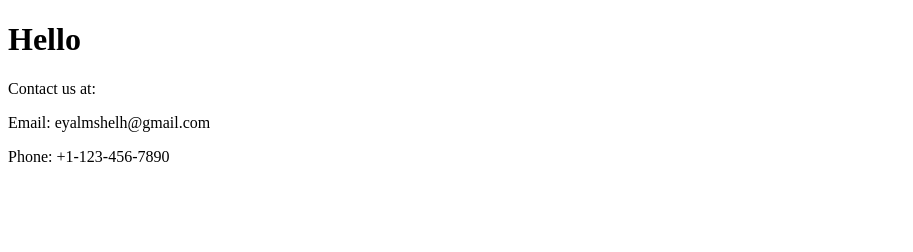
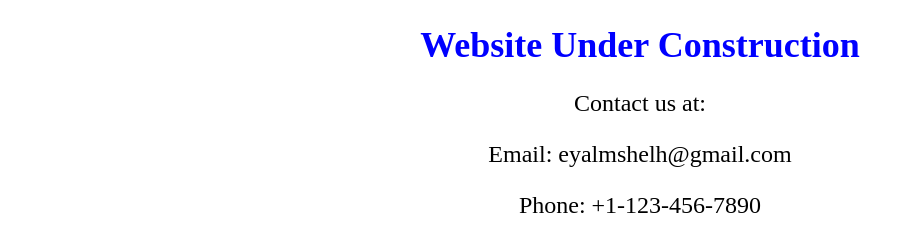
Before and after one commit to eyalmshelh/eyal, a plain HTML site: page index.html in a window 1280 px wide. Shown: the whole page, without its empty margins (0-913 px from the left). Drawn offline with Linux system fonts and the light colour scheme.

Commit message:
index.html

```diff
--- a/index.html
+++ b/index.html
@@ -1,10 +1,22 @@
 <!DOCTYPE html>
 <html>
 <head>
-    <title>Hello Page</title>
+    <title>Website Under Construction</title>
+    <style>
+        body {
+            text-align: center; /* Center-align the content */
+        }
+        h1 {
+            color: blue; /* Set the text color to blue */
+            font-size: 36px; /* Increase the font size */
+        }
+        p {
+            font-size: 24px; /* Increase the font size for contact info */
+        }
+    </style>
 </head>
 <body>
-    <h1>Hello</h1>
+    <h1>Website Under Construction</h1>
     <p>Contact us at:</p>
     <p>Email: eyalmshelh@gmail.com</p>
     <p>Phone: +1-123-456-7890</p>
```
